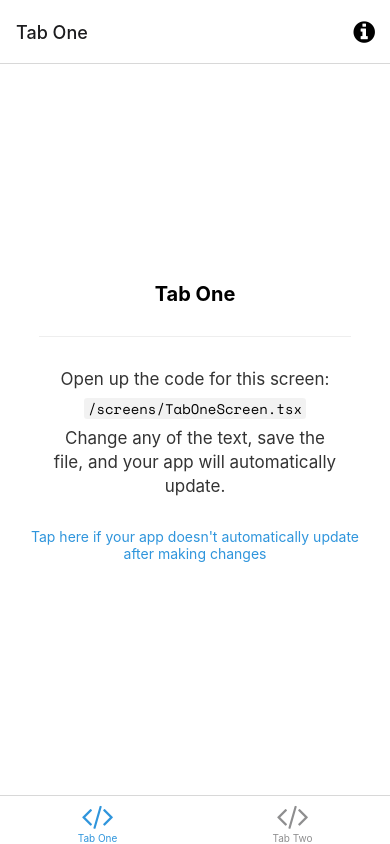
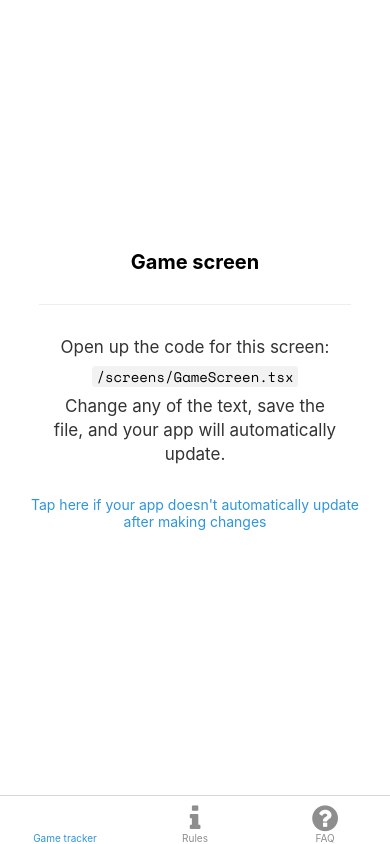
Before and after one commit to SDCalvo/munchkin-companion, a React Native app: screen /Game in a window 390 px wide. Built offline with nearby package versions, Linux system fonts and the light colour scheme; what expo-linking would draw is missing.

Commit message:
First commit.

```diff
--- a/navigation/LinkingConfiguration.ts
+++ b/navigation/LinkingConfiguration.ts
@@ -15,14 +15,19 @@ const linking: LinkingOptions<RootStackParamList> = {
     screens: {
       Root: {
         screens: {
-          TabOne: {
+          Game: {
             screens: {
-              TabOneScreen: 'one',
+              GameScreen: 'one',
             },
           },
-          TabTwo: {
+          Rules: {
             screens: {
-              TabTwoScreen: 'two',
+              RulesScreen: 'two',
+            },
+          },
+          FAQ: {
+            screens: {
+              FAQScreen: 'two',
             },
           },
         },
--- a/navigation/index.tsx
+++ b/navigation/index.tsx
@@ -3,27 +3,41 @@
  * https://reactnavigation.org/docs/getting-started
  *
  */
-import { FontAwesome } from '@expo/vector-icons';
-import { createBottomTabNavigator } from '@react-navigation/bottom-tabs';
-import { NavigationContainer, DefaultTheme, DarkTheme } from '@react-navigation/native';
-import { createNativeStackNavigator } from '@react-navigation/native-stack';
-import * as React from 'react';
-import { ColorSchemeName, Pressable } from 'react-native';
+import { FontAwesome } from "@expo/vector-icons";
+import { createBottomTabNavigator } from "@react-navigation/bottom-tabs";
+import {
+  NavigationContainer,
+  DefaultTheme,
+  DarkTheme,
+} from "@react-navigation/native";
+import { createNativeStackNavigator } from "@react-navigation/native-stack";
+import * as React from "react";
+import { ColorSchemeName, Pressable, Image } from "react-native";
 
-import Colors from '../constants/Colors';
-import useColorScheme from '../hooks/useColorScheme';
-import ModalScreen from '../screens/ModalScreen';
-import NotFoundScreen from '../screens/NotFoundScreen';
-import TabOneScreen from '../screens/TabOneScreen';
-import TabTwoScreen from '../screens/TabTwoScreen';
-import { RootStackParamList, RootTabParamList, RootTabScreenProps } from '../types';
-import LinkingConfiguration from './LinkingConfiguration';
+import Colors from "../constants/Colors";
+import useColorScheme from "../hooks/useColorScheme";
+import ModalScreen from "../screens/ModalScreen";
+import NotFoundScreen from "../screens/NotFoundScreen";
+import GameScreen from "../screens/GameScreen";
+import FAQScreen from "../screens/FAQScreen";
+import {
+  RootStackParamList,
+  RootTabParamList,
+  RootTabScreenProps,
+} from "../types";
+import LinkingConfiguration from "./LinkingConfiguration";
+import RulesScreen from "../screens/RulesScreen";
 
-export default function Navigation({ colorScheme }: { colorScheme: ColorSchemeName }) {
+export default function Navigation({
+  colorScheme,
+}: {
+  colorScheme: ColorSchemeName;
+}) {
   return (
     <NavigationContainer
       linking={LinkingConfiguration}
-      theme={colorScheme === 'dark' ? DarkTheme : DefaultTheme}>
+      theme={colorScheme === "dark" ? DarkTheme : DefaultTheme}
+    >
       <RootNavigator />
     </NavigationContainer>
   );
@@ -38,9 +52,17 @@ const Stack = createNativeStackNavigator<RootStackParamList>();
 function RootNavigator() {
   return (
     <Stack.Navigator>
-      <Stack.Screen name="Root" component={BottomTabNavigator} options={{ headerShown: false }} />
-      <Stack.Screen name="NotFound" component={NotFoundScreen} options={{ title: 'Oops!' }} />
-      <Stack.Group screenOptions={{ presentation: 'modal' }}>
+      <Stack.Screen
+        name="Root"
+        component={BottomTabNavigator}
+        options={{ headerShown: false }}
+      />
+      <Stack.Screen
+        name="NotFound"
+        component={NotFoundScreen}
+        options={{ title: "Oops!" }}
+      />
+      <Stack.Group screenOptions={{ presentation: "modal" }}>
         <Stack.Screen name="Modal" component={ModalScreen} />
       </Stack.Group>
     </Stack.Navigator>
@@ -58,22 +80,33 @@ function BottomTabNavigator() {
 
   return (
     <BottomTab.Navigator
-      initialRouteName="TabOne"
+      initialRouteName="Game"
       screenOptions={{
         tabBarActiveTintColor: Colors[colorScheme].tint,
-      }}>
+        tabBarStyle:{
+          paddingVertical: 5,
+        },
+        headerShown: false,
+      }}
+    >
       <BottomTab.Screen
-        name="TabOne"
-        component={TabOneScreen}
-        options={({ navigation }: RootTabScreenProps<'TabOne'>) => ({
-          title: 'Tab One',
-          tabBarIcon: ({ color }) => <TabBarIcon name="code" color={color} />,
+        name="Game"
+        component={GameScreen}
+        options={({ navigation }: RootTabScreenProps<"Game">) => ({
+          title: "Game tracker",
+          tabBarIcon: ({ color, focused }) => (
+            <Image
+              style={{ width: 30, height: 30, opacity: focused ? 1 : 0.5 }}
+              source={require("../assets/images/munchkinLogo.png")}
+            />
+          ),
           headerRight: () => (
             <Pressable
-              onPress={() => navigation.navigate('Modal')}
+              onPress={() => navigation.navigate("Modal")}
               style={({ pressed }) => ({
                 opacity: pressed ? 0.5 : 1,
-              })}>
+              })}
+            >
               <FontAwesome
                 name="info-circle"
                 size={25}
@@ -85,11 +118,19 @@ function BottomTabNavigator() {
         })}
       />
       <BottomTab.Screen
-        name="TabTwo"
-        component={TabTwoScreen}
+        name="Rules"
+        component={RulesScreen}
         options={{
-          title: 'Tab Two',
-          tabBarIcon: ({ color }) => <TabBarIcon name="code" color={color} />,
+          title: "Rules",
+          tabBarIcon: ({ color }) => <TabBarIcon name="info" color={color} />,
+        }}
+      />
+      <BottomTab.Screen
+        name="FAQ"
+        component={FAQScreen}
+        options={{
+          title: "FAQ",
+          tabBarIcon: ({ color }) => <TabBarIcon name="question-circle" color={color} />,
         }}
       />
     </BottomTab.Navigator>
@@ -100,7 +141,7 @@ function BottomTabNavigator() {
  * You can explore the built-in icon families and icons on the web at https://icons.expo.fyi/
  */
 function TabBarIcon(props: {
-  name: React.ComponentProps<typeof FontAwesome>['name'];
+  name: React.ComponentProps<typeof FontAwesome>["name"];
   color: string;
 }) {
   return <FontAwesome size={30} style={{ marginBottom: -3 }} {...props} />;
--- a/screens/TabOneScreen.tsx
+++ b/screens/FAQScreen.tsx
@@ -2,14 +2,13 @@ import { StyleSheet } from 'react-native';
 
 import EditScreenInfo from '../components/EditScreenInfo';
 import { Text, View } from '../components/Themed';
-import { RootTabScreenProps } from '../types';
 
-export default function TabOneScreen({ navigation }: RootTabScreenProps<'TabOne'>) {
+export default function FAQScreen() {
   return (
     <View style={styles.container}>
-      <Text style={styles.title}>Tab One</Text>
+      <Text style={styles.title}>FAQ</Text>
       <View style={styles.separator} lightColor="#eee" darkColor="rgba(255,255,255,0.1)" />
-      <EditScreenInfo path="/screens/TabOneScreen.tsx" />
+      <EditScreenInfo path="/screens/FAQScreen.tsx" />
     </View>
   );
 }
--- /dev/null
+++ b/screens/GameScreen.tsx
@@ -0,0 +1,32 @@
+import { StyleSheet } from 'react-native';
+
+import EditScreenInfo from '../components/EditScreenInfo';
+import { Text, View } from '../components/Themed';
+import { RootTabScreenProps } from '../types';
+
+export default function GameScreen({ navigation }: RootTabScreenProps<'Game'>) {
+  return (
+    <View style={styles.container}>
+      <Text style={styles.title}>Game screen</Text>
+      <View style={styles.separator} lightColor="#eee" darkColor="rgba(255,255,255,0.1)" />
+      <EditScreenInfo path="/screens/GameScreen.tsx" />
+    </View>
+  );
+}
+
+const styles = StyleSheet.create({
+  container: {
+    flex: 1,
+    alignItems: 'center',
+    justifyContent: 'center',
+  },
+  title: {
+    fontSize: 20,
+    fontWeight: 'bold',
+  },
+  separator: {
+    marginVertical: 30,
+    height: 1,
+    width: '80%',
+  },
+});
--- a/screens/TabTwoScreen.tsx
+++ b/screens/RulesScreen.tsx
@@ -3,10 +3,10 @@ import { StyleSheet } from 'react-native';
 import EditScreenInfo from '../components/EditScreenInfo';
 import { Text, View } from '../components/Themed';
 
-export default function TabTwoScreen() {
+export default function RulesScreen() {
   return (
     <View style={styles.container}>
-      <Text style={styles.title}>Tab Two</Text>
+      <Text style={styles.title}>Rules</Text>
       <View style={styles.separator} lightColor="#eee" darkColor="rgba(255,255,255,0.1)" />
       <EditScreenInfo path="/screens/TabTwoScreen.tsx" />
     </View>
--- a/types.tsx
+++ b/types.tsx
@@ -25,8 +25,9 @@ export type RootStackScreenProps<Screen extends keyof RootStackParamList> = Nati
 >;
 
 export type RootTabParamList = {
-  TabOne: undefined;
-  TabTwo: undefined;
+  Game: undefined;
+  Rules: undefined;
+  FAQ: undefined;
 };
 
 export type RootTabScreenProps<Screen extends keyof RootTabParamList> = CompositeScreenProps<
```
Also changed, not shown: assets/images/munchkinLogo.png (added).
